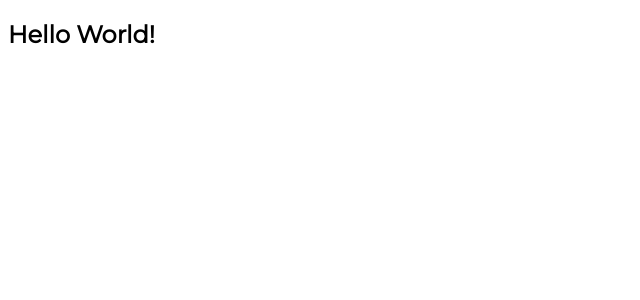
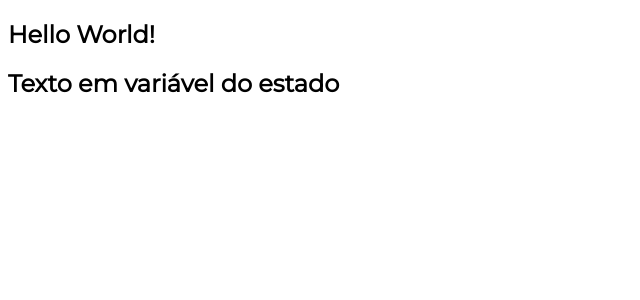
Before and after one commit to vitorspadacio/react-sample, a React app: page / in a window 1280 px wide. Shown: the top 300 px of the page, without its empty margins (0-640 px from the left). Built offline with nearby package versions, Linux system fonts and the light colour scheme.

Commit message:
Alteração do uso do moduleInterop e criação da primeira página no padrão de pasta

```diff
--- /dev/null
+++ b/src/features/home/HomePage/HomePage.tsx
@@ -0,0 +1,12 @@
+import React, { useState } from 'react'
+
+export default () => {
+  const [texto] = useState('Texto em variável do estado')
+
+  return (
+    <>
+      <h1>Hello World!</h1>
+      <h2>{texto}</h2>
+    </>
+  )
+}
--- /dev/null
+++ b/src/features/home/HomePage/index.ts
@@ -0,0 +1,3 @@
+import HomePage from './HomePage'
+
+export default HomePage
--- a/src/features/index.tsx
+++ b/src/features/index.tsx
@@ -1,12 +1,13 @@
 import React from 'react'
 import { BrowserRouter, Route, Switch } from 'react-router-dom'
+import './index.scss'
 
-import './index.scss'
+import HomePage from './home/HomePage'
 
 export default () => (
   <BrowserRouter>
     <Switch>
-      <Route path='/' exact component={() => <h1>Hello World!</h1>} />
+      <Route path='/' exact component={HomePage} />
     </Switch>
   </BrowserRouter>
 )
```
